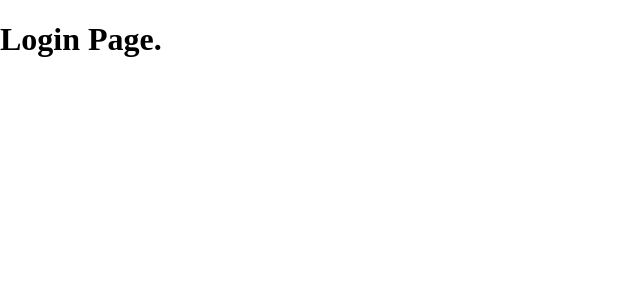
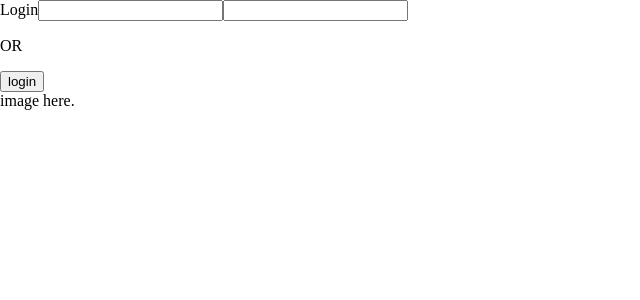
Before and after one commit to Dahye73/dnd_seller_web, a React (Vite) app: page / in a window 1280 px wide. Shown: the top 300 px of the page, without its empty margins (0-640 px from the left). Built offline with nearby package versions, Linux system fonts and the light colour scheme; the HTML template or start-up script is replaced by a standard one.

Commit message:
사이드 네비게이션바 작업 완료

```diff
--- /dev/null
+++ b/src/components/LoginPage/loginForm/loginForm.jsx
@@ -0,0 +1,17 @@
+const LoginForm = () => {
+  return (
+    <form>
+      <label>Login</label>
+      <input></input>
+      <input></input>
+      <div>
+        <div />
+        <p>OR</p>
+        <div />
+      </div>
+      <button>login</button>
+    </form>
+  );
+};
+
+export default LoginForm;
--- a/src/pages/LoginPage.jsx
+++ b/src/pages/LoginPage.jsx
@@ -1,8 +1,11 @@
+import LoginForm from "../components/LoginPage/loginForm/loginForm";
+
 const LoginPage = () => {
   return (
-    <div>
-      <h1>Login Page.</h1>
-    </div>
+    <section>
+      <LoginForm />
+      <div>image here.</div>
+    </section>
   );
 };
 
```
Also changed, not shown: src/components/LoginPage/loginForm/loginForm.module.css (added), src/pages/LoginPage.module.css (added).
